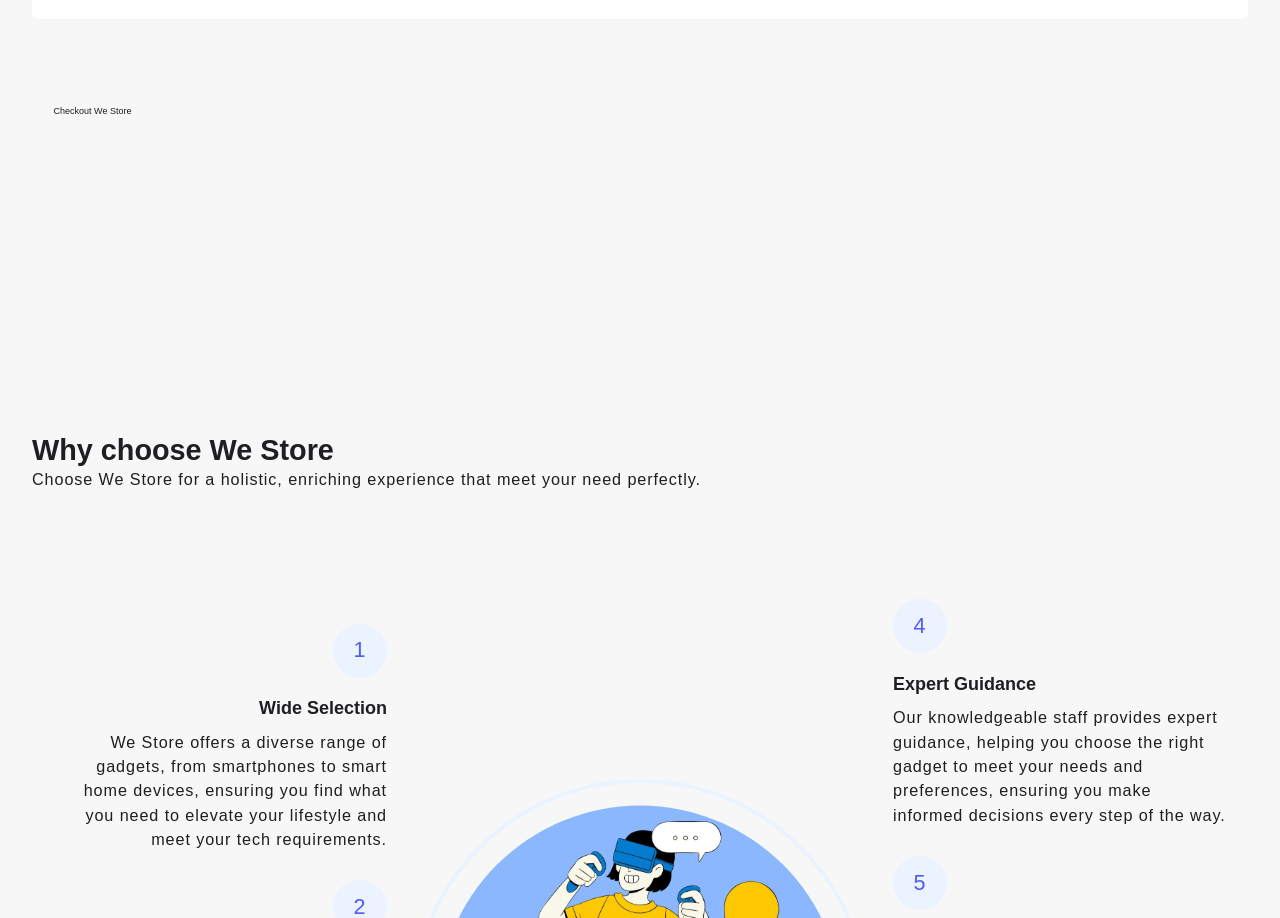
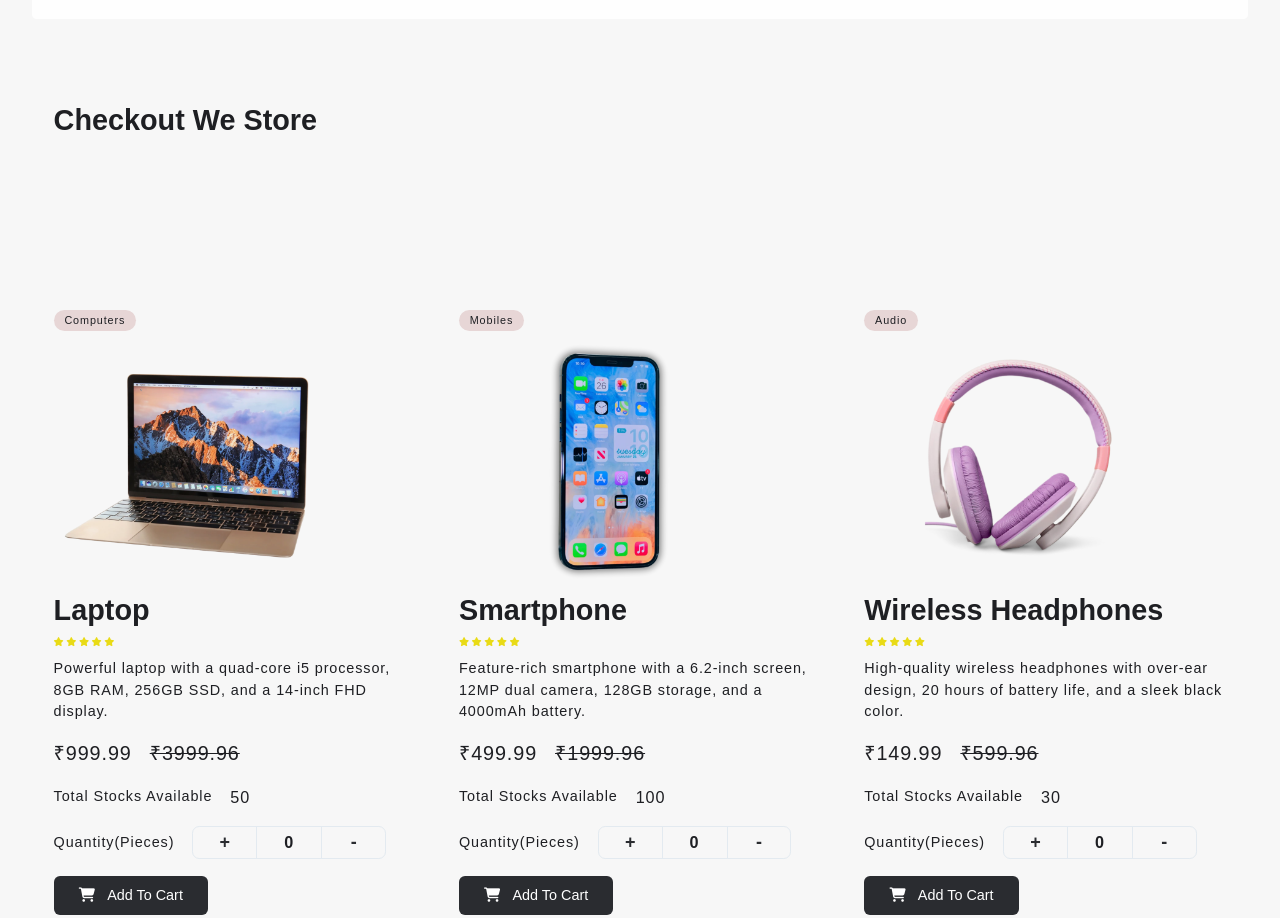
Before and after one commit to vishal-verma65/Ecommerce-website, a website built with Vite: page We_Store_ecom_website/index.html in a window 1280 px wide. Shown: the part 1236-2154 px from the top of the page. Built offline with nearby package versions, Linux system fonts and the light colour scheme.

Commit message:
Added product section cards dynamically using template tag and js

```diff
--- a/We_Store_ecom_website/api/products.json
+++ b/We_Store_ecom_website/api/products.json
@@ -7,7 +7,7 @@
     "price": 999.99,
     "stock": 50,
     "description": "Powerful laptop with a quad-core i5 processor, 8GB RAM, 256GB SSD, and a 14-inch FHD display.",
-    "image": "../images/lapi.webp"
+    "image": "../public/images/lapi.webp"
   },
   {
     "id": 2,
--- a/We_Store_ecom_website/index.html
+++ b/We_Store_ecom_website/index.html
@@ -59,6 +59,7 @@
     </header>
     <!-- ========== End nav Section ========== -->
 
+
     <!-- ========== Start home hero Section ========== -->
     <main>
       <section class="section-hero">
@@ -92,6 +93,7 @@
       </section>
     </main>
     <!-- ========== End home hero Section ========== -->
+
 
     <!-- ========== Start Extra product Section ========== -->
     <section class="section-extra-product">
@@ -131,6 +133,7 @@
       </div>
     </section>
     <!-- ========== End Extra product Section ========== -->
+
 
     <!-- ========== Start policy ========== -->
     <section class="section-policy">
@@ -180,10 +183,11 @@
     </section>
     <!-- ========== End policy ========== -->
 
+
     <!-- ========== Start Products Section ========== -->
     <section class="section-products">
       <div class="container">
-        <div class="section-common-heading">Checkout We Store</div>
+        <h2 class="section-common--heading">Checkout We Store</h2>
       </div>
 
       <section class="container">
--- /dev/null
+++ b/We_Store_ecom_website/src/homeProductCards.js
@@ -0,0 +1,27 @@
+const productContainer = document.querySelector("#productContainer");
+const productTemplate = document.querySelector("#productTemplate");
+
+export const showProductsContainer = (products) =>{
+    if(!products){
+        return false;
+    }
+
+    products.forEach((curProd) => {
+        const {id, name, category, brand, price, stock, description, image} = curProd;
+
+        const productClone = document.importNode(productTemplate.content, true);
+
+        productClone.querySelector(".productName").textContent = name;
+        productClone.querySelector(".category").textContent = category;
+        productClone.querySelector(".productImage").src = image;
+        productClone.querySelector(".productImage").alt = name;
+        productClone.querySelector(".productDescription").textContent = description;
+        productClone.querySelector(".productStock").textContent = stock;
+        productClone.querySelector(".productPrice").textContent = `₹${price}`;
+        productClone.querySelector(".productActualPrice").textContent = `₹${price*4}`;
+
+        productContainer.append(productClone);
+
+
+    });
+};
--- a/We_Store_ecom_website/src/main.js
+++ b/We_Store_ecom_website/src/main.js
@@ -1,4 +1,9 @@
+import { showProductsContainer } from './homeProductCards';
 import './style.css';
 import products from "/api/products.json";
 
 console.log(products);
+console.log(Array.isArray(products));
+
+// Calling a function that takes an array of products as input
+showProductsContainer(products);
```
